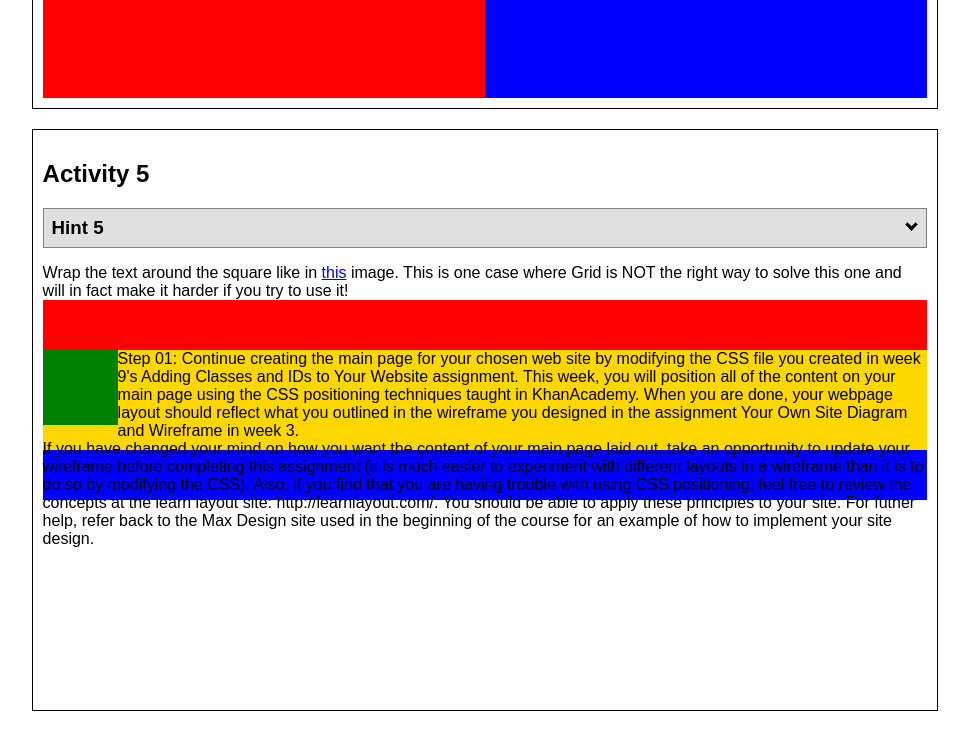
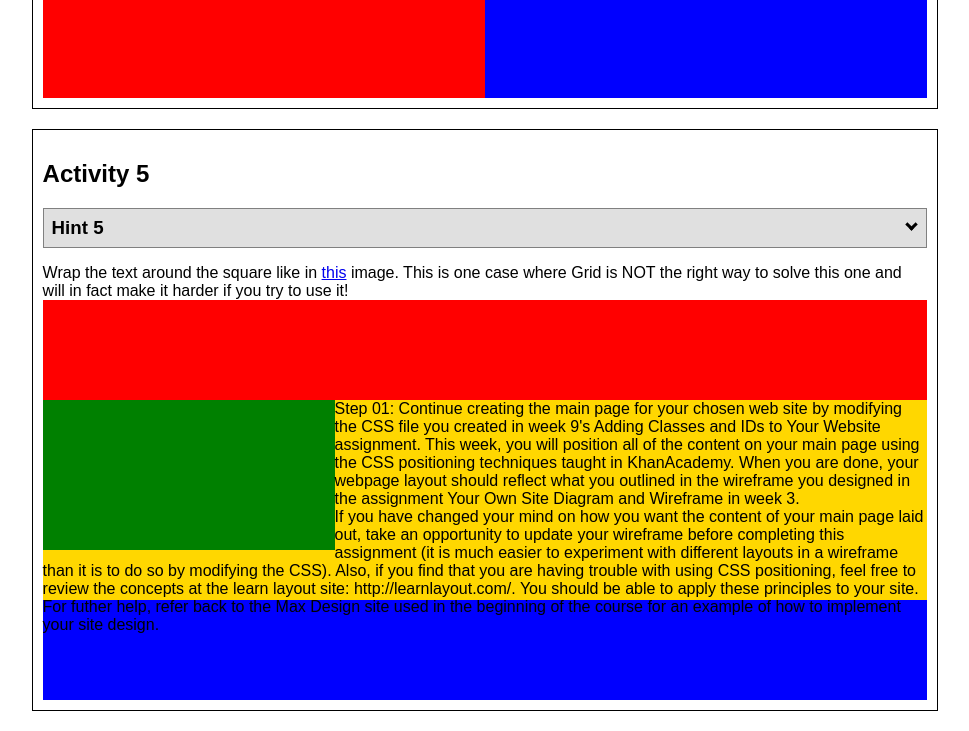
Before and after one commit to Wizic7/wdd130, a plain HTML site: page positioning/positioning.html in a window 1280 px wide. Shown: the part 2661-3392 px from the top of the page, without its empty margins (155-1124 px from the left). Drawn offline with Linux system fonts and the light colour scheme.

Commit message:
problem5, again

```diff
--- a/positioning/positionstyles.css
+++ b/positioning/positionstyles.css
@@ -138,24 +138,24 @@
 }
 .red5 {
   width: 100%;
-  height: 50px;
+  height: 100px;
   background-color: red;
 }
 .green5 {
-  width: 75px;
-  height: 75px;
+  width: 33%;
+  height: 150px;
   background-color: green;
   float: left;
 }
 .yellow5 {
   width: 100%;
-  height: 100px;
+  height: 200px;
   background-color: gold;
 
 }
 .blue5 {
   width: 100%;
-  height: 50px;
+  height: 100px;
   background-color: blue;
 }
 /* Activity 6 styles */
```
